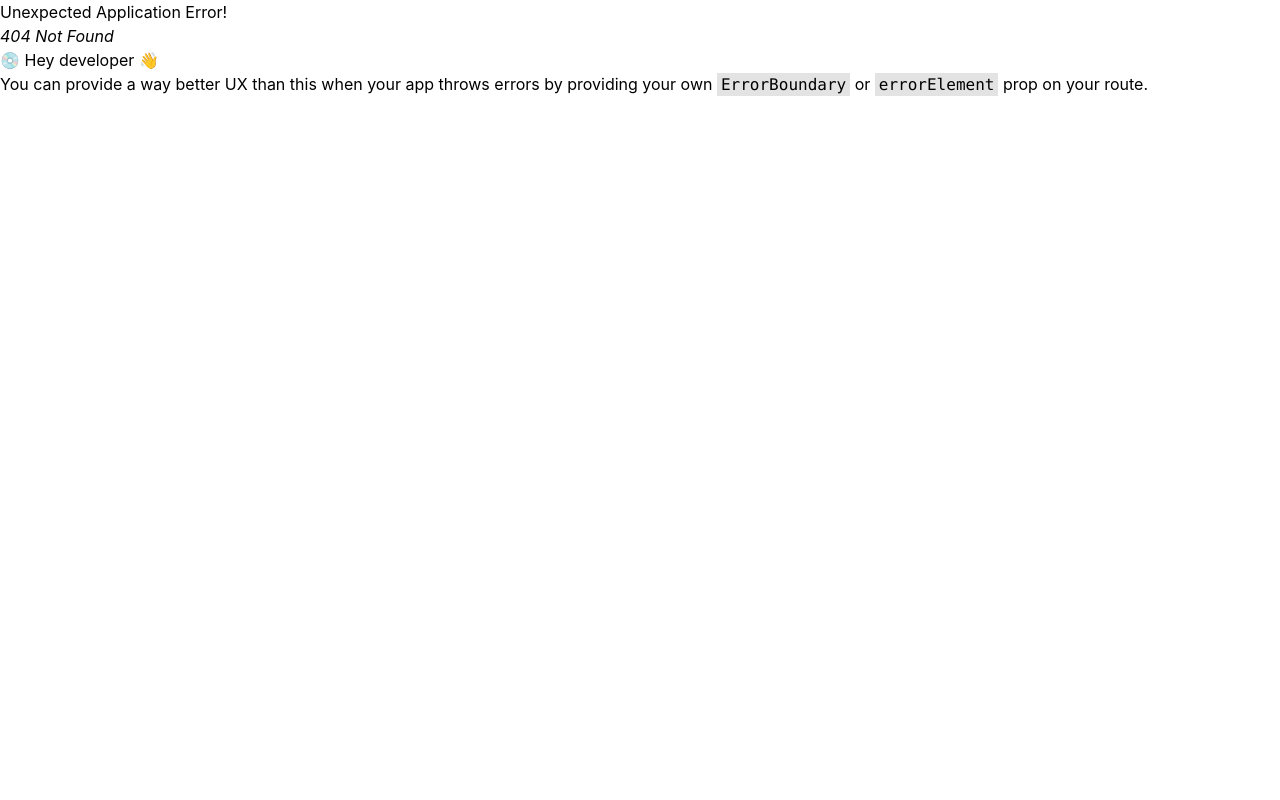
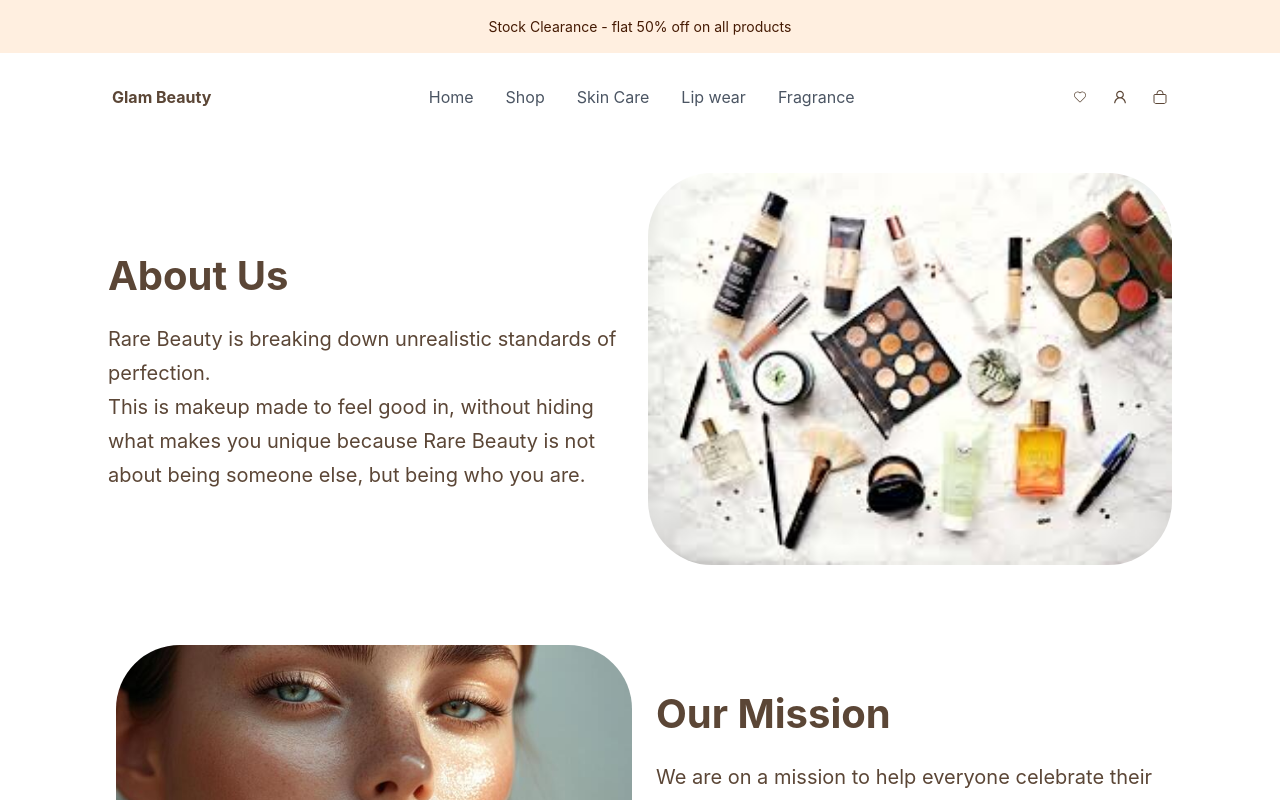
Before and after one commit to Anis-Dangol/Glam-Beauty-Project, a React (Vite) app: page /aboutus in a window 1280 px wide. Before the commit this address had no page. Shown: the top 800 px of the page. Built offline with nearby package versions, Linux system fonts and the light colour scheme.

Commit message:
Pages Added in route

```diff
--- /dev/null
+++ b/src/layout/PageLayout.jsx
@@ -0,0 +1,23 @@
+
+import Header from "../components/modules/Header";
+import Navbar from "../components/widgets/Navbar";
+import Footer from "../components/modules/Footer";
+import { Outlet } from "react-router-dom";
+
+const PageLayout = () => {
+  return (
+    <div className="flex flex-col gap-8">
+      <div>
+        <Header
+          label="Stock Clearance - flat 50% off on all products"
+          className="px-4 py-4"
+        />
+        <Navbar />
+      </div>
+      <Outlet />
+      <Footer />
+    </div>
+  );
+};
+
+export default PageLayout;
--- a/src/pages/Aboutpage.jsx
+++ b/src/pages/Aboutpage.jsx
@@ -1,15 +1,13 @@
-import React from 'react'
+import React from "react";
 import aboutImgRight from "../assets/about/about-right.png";
 import aboutImgLeft from "../assets/about/about-left.png";
 
 const Aboutpage = () => {
   return (
-        <section className="flex flex-col gap-20  py-10">
+    <section className="flex flex-col gap-20">
       <div className="flex items-center gap-4 px-27">
-                <div className='flex-1 space-y-4'>
-                    <h2 className="font-bold text-[40px] text-[#5B4636]">
-                    About Us
-                    </h2>
+        <div className="flex-1 space-y-4">
+          <h2 className="font-bold text-[40px] text-[#5B4636]">About Us</h2>
           <p className="font-normal text-[20px] leading-[1.7] text-[#5B4636]">
             Rare Beauty is breaking down unrealistic standards of perfection.
             <br></br>
@@ -19,38 +17,37 @@ const Aboutpage = () => {
           </p>
         </div>
 
-                <div className='flex-1'>
+        <div className="flex-1">
           <img
             src={aboutImgRight}
             alt="makeup products"
-                className='w-full rounded-[64px]'/>
-
+            className="w-full rounded-[64px]"
+          />
         </div>
       </div>
 
-            <div className='flex items-center gap-4 px-27'>
-
-                <div className='flex-1 px-2'>
+      <div className="flex items-center gap-4 px-27">
+        <div className="flex-1 px-2">
           <img
             src={aboutImgLeft}
             alt="makeup products"
-                    className='w-full rounded-[64px]'/>
+            className="w-full rounded-[64px]"
+          />
         </div>
 
-                <div className='flex-1 space-y-4'>
-                    <h2 className="font-bold text-[40px] text-[#5B4636]">
-                    Our Mission
-                    </h2>
+        <div className="flex-1 space-y-4">
+          <h2 className="font-bold text-[40px] text-[#5B4636]">Our Mission</h2>
           <p className="font-normal text-[20px] leading-[1.7] text-[#5B4636]">
-                    We are on a mission to help everyone celebrate their individuality by redefining what beautiful means.
+            We are on a mission to help everyone celebrate their individuality
+            by redefining what beautiful means.
             <br></br>
-                    We want to promote self-acceptance and give people the tools they need to feel less alone in the world.
+            We want to promote self-acceptance and give people the tools they
+            need to feel less alone in the world.
           </p>
         </div>
-
       </div>
     </section>
   );
-}
+};
 
-export default Aboutpage
+export default Aboutpage;
--- a/src/pages/AccountPage.jsx
+++ b/src/pages/AccountPage.jsx
@@ -51,7 +51,7 @@ const AccountPage = () => {
               <Button
                 children={"Change Default Address"}
                 className={
-                  "border rounded-xs! border-gray-500 text-gray-500 font-semibold text-sm"
+                  "border rounded-xs! border-gray-500 text-gray-500 font-semibold text-sm p-2"
                 }
               />
             </div>
--- a/src/pages/ContactUsPage.jsx
+++ b/src/pages/ContactUsPage.jsx
@@ -47,7 +47,7 @@ const ContactUsPage = () => {
           <Textarea placeholder="Message" rows={10} disabled={false} value={text}
   onChange={(e) => setText(e.target.value)} />
 
-          <Button className="text-[#5B4636] text-[16px] border border-[#5B4636] -mt-1 py-4">
+          <Button className="text-[#5B4636] text-[16px] border border-[#5B4636] -mt-1 py-4 obej">
             Send Message
           </Button>
         </div>
--- a/src/routes/Routes.jsx
+++ b/src/routes/Routes.jsx
@@ -6,6 +6,12 @@ import { RouterProvider } from "react-router-dom";
 import AuthLayout from "../layout/AuthLayout";
 import Login from "../pages/Login";
 import Register from "../pages/Register";
+import Aboutpage from "../pages/Aboutpage";
+import PageLayout from "../layout/PageLayout";
+import AccountPage from "../pages/AccountPage";
+import ContactUsPage from "../pages/ContactUsPage";
+import CartPage from "../pages/CartPage";
+import Homepage from "../pages/Homepage";
 
 const router = createBrowserRouter([
   {
@@ -14,6 +20,18 @@ const router = createBrowserRouter([
     children: [
       { path: "login", element: <Login /> },
       { path: "register", element: <Register /> },
+    ],
+  },
+  {
+    path: "/",
+    element: <PageLayout />,
+    children: [
+      { index:true, element: <Homepage /> },
+      { path:"aboutus", element: <Aboutpage /> },
+      { path:"account", element: <AccountPage /> },
+      { path:"contactus", element: <ContactUsPage /> },
+      { path:"cart", element: <CartPage /> },
+      { path:"cart", element: <CartPage /> },
     ],
   },
 ]);
```
Lines whose indentation alone changed are shown as unchanged.
